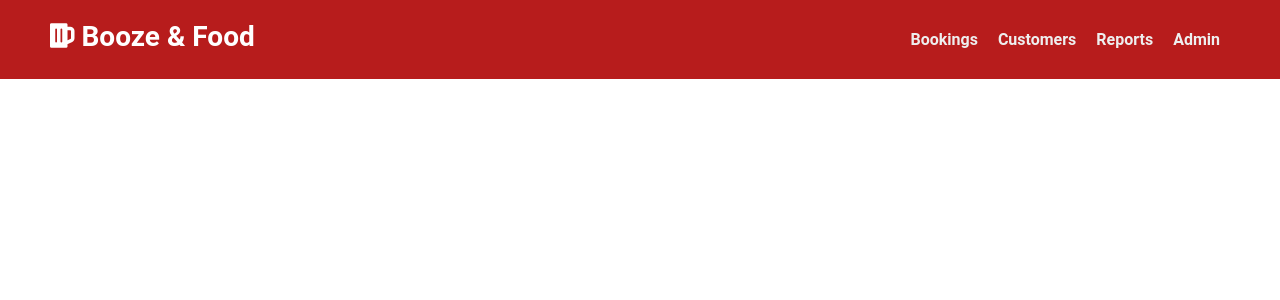
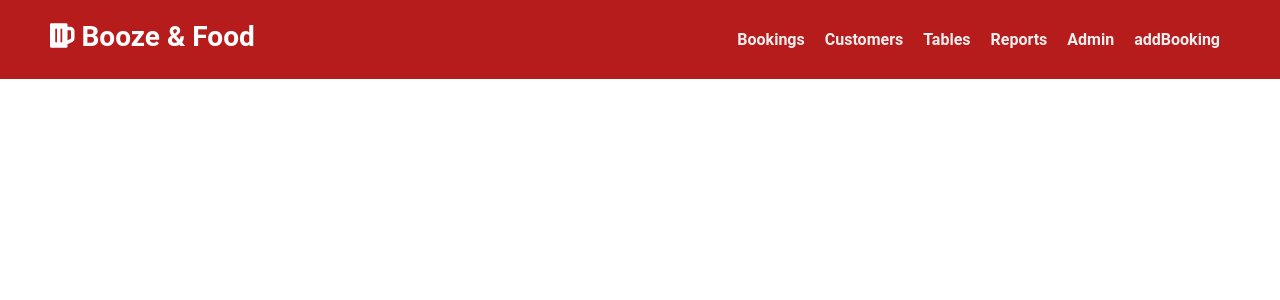
Before and after one commit to Malkymalc/JSReact-and-SpringJava-Restaurant-Booking-App, a React (Create React App) app in the folder client/: page / in a window 1280 px wide. Shown: the top 300 px of the page. Built offline with nearby package versions, Linux system fonts and the light colour scheme.

Commit message:
Fixed merge conflicts

```diff
--- a/client/src/App.js
+++ b/client/src/App.js
@@ -1,18 +1,17 @@
 import React, { Component, Fragment } from 'react';
-import { BrowserRouter as Router, Route, Switch } from 'react-router-dom';
+import {BrowserRouter as Router, Route, Switch} from 'react-router-dom';
 
 import Header from './layout/Header.js'
-import Footer from './layout/Footer.js'
 import AdminContainer from './containers/AdminContainer.js'
 import BookingsContainer from './containers/BookingsContainer.js'
 import CustomersContainer from './containers/CustomersContainer.js'
 import ReportsContainer from './containers/ReportsContainer.js'
 import TablesContainer from './containers/TablesContainer.js'
-import Booking from './components/bookings/Booking.js'
+import BookingFormContainer from './containers/BookingFormContainer.js'
 
 class App extends Component {
 
-  constructor(props) {
+  constructor(props){
     super(props);
     this.state = {
       links: [
@@ -25,18 +24,23 @@ class App extends Component {
           name: 'Customers'
         },
         {
+          url: '/tables',
+          name: 'Tables'
+        },
+        {
           url: '/reports',
           name: 'Reports'
         },
         {
           url: '/admin',
           name: 'Admin'
-        }
+        },
+        {
+          url: '/bookings/new',
+          name: 'addBooking'
+        },
       ]
     }
-  }
-
-  deleteBooking(){
   }
 
 
@@ -45,16 +49,15 @@ class App extends Component {
       <div>
         <Router>
           <Fragment>
-
             <Header links={this.state.links}/>
             <Switch>
               <Route exact path="/bookings" component={BookingsContainer} />
               <Route exact path="/customers" component={CustomersContainer} />
+              <Route exact path="/tables" component={TablesContainer} />
               <Route exact path="/reports" component={ReportsContainer} />
               <Route exact path="/admin" component={AdminContainer} />
-              <Route exact path="/bookings/:id" component={Booking}/>
+              <Route exact path="/bookings/new" component={BookingFormContainer} />
             </Switch>
-
           </Fragment>
         </Router>
       </div>
```
